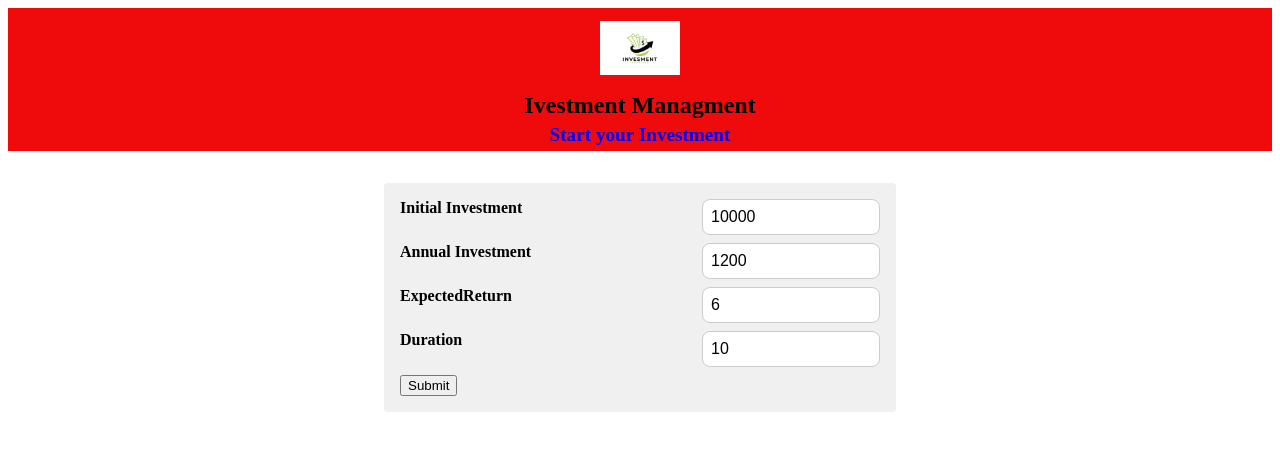
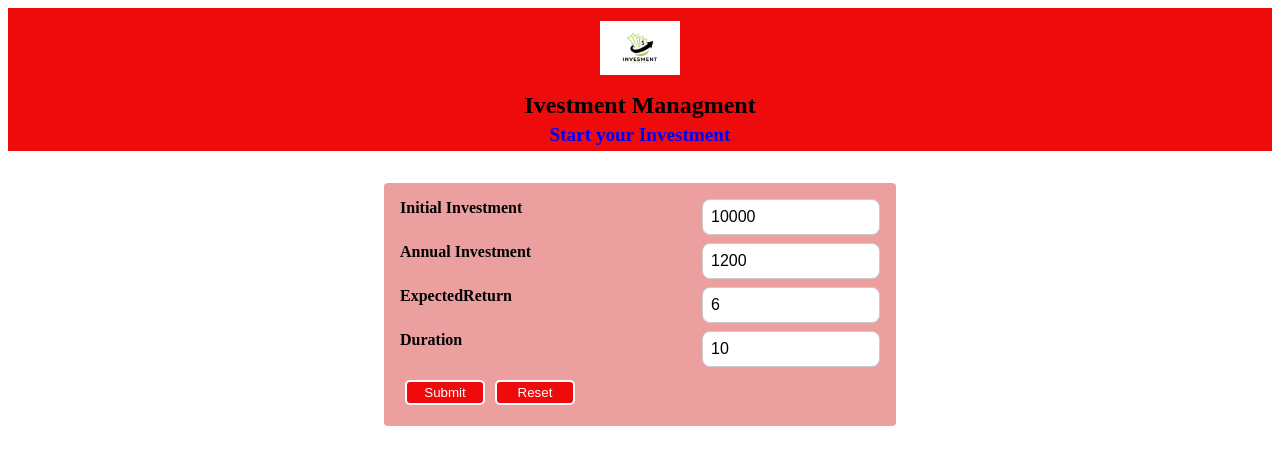
Before and after one commit to youweb3/investment-calc, a React (Vite) app: page / in a window 1280 px wide. Shown: the top 464 px of the page. Built offline with nearby package versions, Linux system fonts and the light colour scheme.

Commit message:
created_reset_button_feature
Implemented a reset button that sets all inputs back to their initial values.
Added style cc for the button.

```diff
--- a/src/components/UserInput.jsx
+++ b/src/components/UserInput.jsx
@@ -1,12 +1,14 @@
 import React, { useState } from 'react'
 
+const initialValues = {
+  initialInvestment: 10000,
+  annualInvestment: 1200,
+  expectedReturn: 6,
+  duration: 10
+};
+
 const UserInput = () => {
-  const [userInput, setUserInput] = useState({
-    initialInvestment: 10000,
-    annualInvestment: 1200,
-    expectedReturn: 6,
-    duration: 10
-  })
+  const [userInput, setUserInput] = useState(initialValues);
 
   const [error, setError] = useState('');
 
@@ -23,13 +25,18 @@ const UserInput = () => {
   const handleSubmit = (e) => {
     e.preventDefault();
 
-    const hasInvalid = Object.values(userInput).some(value => value <=0);
+    const hasInvalid = Object.values(userInput).some(value => value <= 0);
     if (hasInvalid) {
       setError('Please fill all fields with positive values:');
       return;
     }
     setError('');
     console.log('Form submitted', userInput);
+  };
+
+  const handleReset = () => {
+    setUserInput(initialValues);
+    setError('')
   };
 
   return (
@@ -73,7 +80,8 @@ const UserInput = () => {
           />
         </div>
 
-        <button type='submit'>Submit</button>
+        <button type='submit' className='form-btn'>Submit</button>
+        <button type='button' className='form-btn' onClick={handleReset}>Reset</button>
       </form>
     </section>
   );
--- a/src/index.css
+++ b/src/index.css
@@ -29,13 +29,12 @@
   max-width: 30rem;
   margin: 2rem auto;
   border-radius: 4px;
-  background-color: #f0f0f0;
+  background-color: #eb9f9f;
 }
 
 .input-group {
   display: flex;
   justify-content: space-between;
-  gap: 1.5rem;
   margin-bottom: 0.5rem;
 }
 
@@ -55,6 +54,23 @@
   font-size: 1rem;
   font-weight: bold;
   color: #ef0b0b;
+}
+
+.form-btn{
+  margin: 5px;
+  padding: 3px;
+  color:white;
+  border: solid 2px white;
+  background-color: #ef0b0b;
+  border-radius: 5px;
+  cursor: pointer;
+  width: 5rem;
+}
+
+.form-btn:hover{
+  background-color: aqua;
+  transition: 0.9s;
+  color: black;
 }
 
 @media (max-width: 600px) {
```
